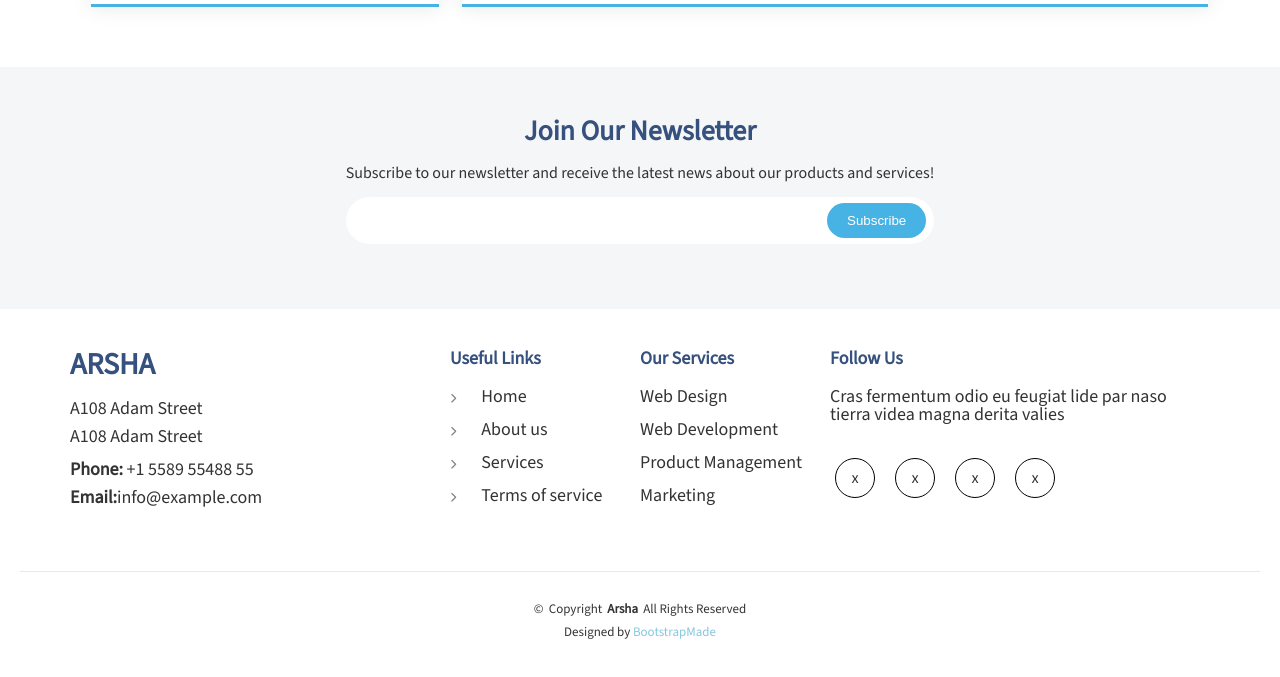
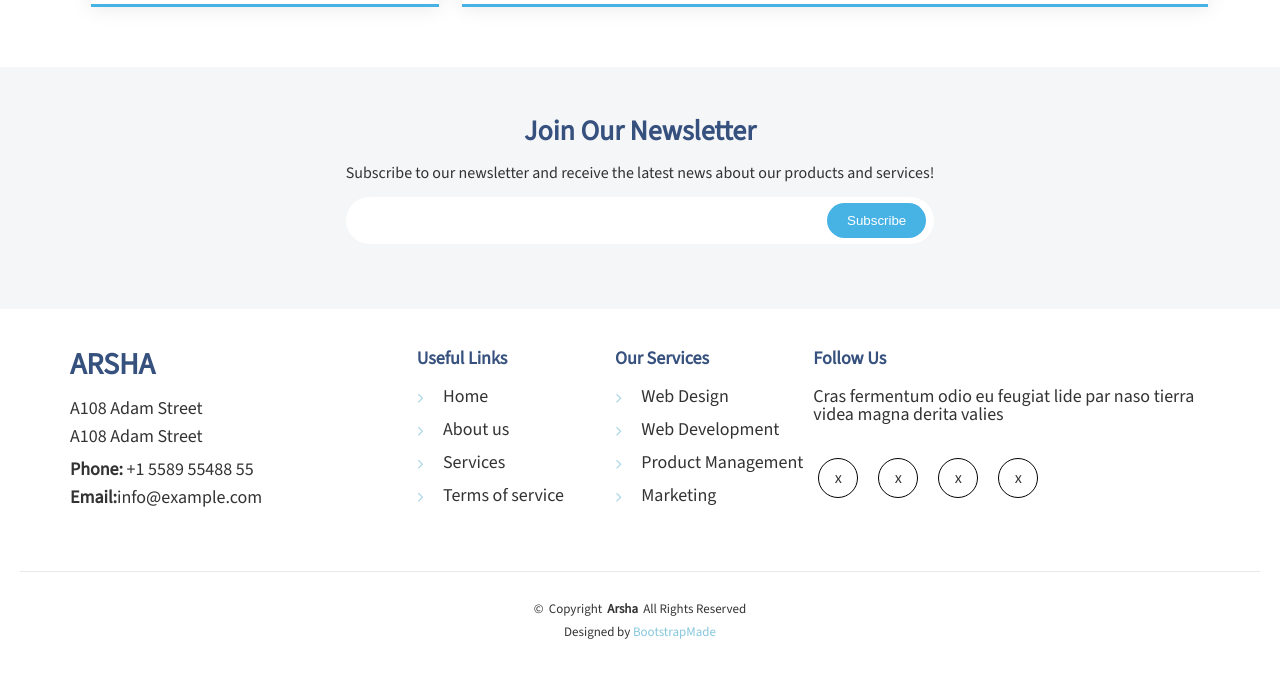
Before and after one commit to Pirogramming-21/Piro_Arsha_02, a plain HTML site: page index.html in a window 1280 px wide. Shown: the part 4531-5208 px from the top of the page. Drawn offline with nearby package versions, Linux system fonts and the light colour scheme.

Commit message:
[feat] 수정

```diff
--- a/index.html
+++ b/index.html
@@ -500,10 +500,10 @@
                     <div>
                         <h1>Our Services</h1>
                         <ul>
-                            <li><i></i> <a href="#">Web Design</a></li>
-                            <li><i></i> <a href="#">Web Development</a></li>
-                            <li><i></i> <a href="#">Product Management</a></li>
-                            <li><i></i> <a href="#">Marketing</a></li>
+                            <li class="footer-link"><i class="fa-solid fa-chevron-right footer-chevron"></i><a href="#">Web Design</a></li>
+                            <li class="footer-link"><i class="fa-solid fa-chevron-right footer-chevron"></i><a href="#">Web Development</a></li>
+                            <li class="footer-link"><i class="fa-solid fa-chevron-right footer-chevron"></i><a href="#">Product Management</a></li>
+                            <li class="footer-link"><i class="fa-solid fa-chevron-right footer-chevron"></i><a href="#">Marketing</a></li>
                           </ul>
                     </div>
                     <div>
--- a/styles/style.css
+++ b/styles/style.css
@@ -348,7 +348,7 @@ header {
     border-radius: 50px;
 }
 .submit-button:hover {
-    background-color: #1f78b4;
+    background: color-mix(in srgb, #47b2e4, transparent 20%);
 }
 /*-------------------- footer middle --------------------*/
 .footer-middle {
@@ -373,7 +373,9 @@ header {
 .middle--container > div:nth-child(4)  {
     flex: 2;
 }
-
+.middle--container > div:nth-child(1) {
+    margin-right: -50px;
+}
 .middle--container > div:nth-child(2),
 .middle--container > div:nth-child(3){
     flex: 1;
@@ -403,9 +405,9 @@ header {
     font-size: 3rem;
 }
 .footer-chevron {
-    margin-right: 5px;
     padding-left: 0px;
     font-size: 1rem;
+    color: lightblue;
 }
 .middle--container > div > div:last-child {
     display: flex;
@@ -471,7 +473,6 @@ header {
     justify-content: center;
     align-items: center;
 }
-
 #scrollToTopBtn:hover {
     background-color: deepskyblue;
 }
```
